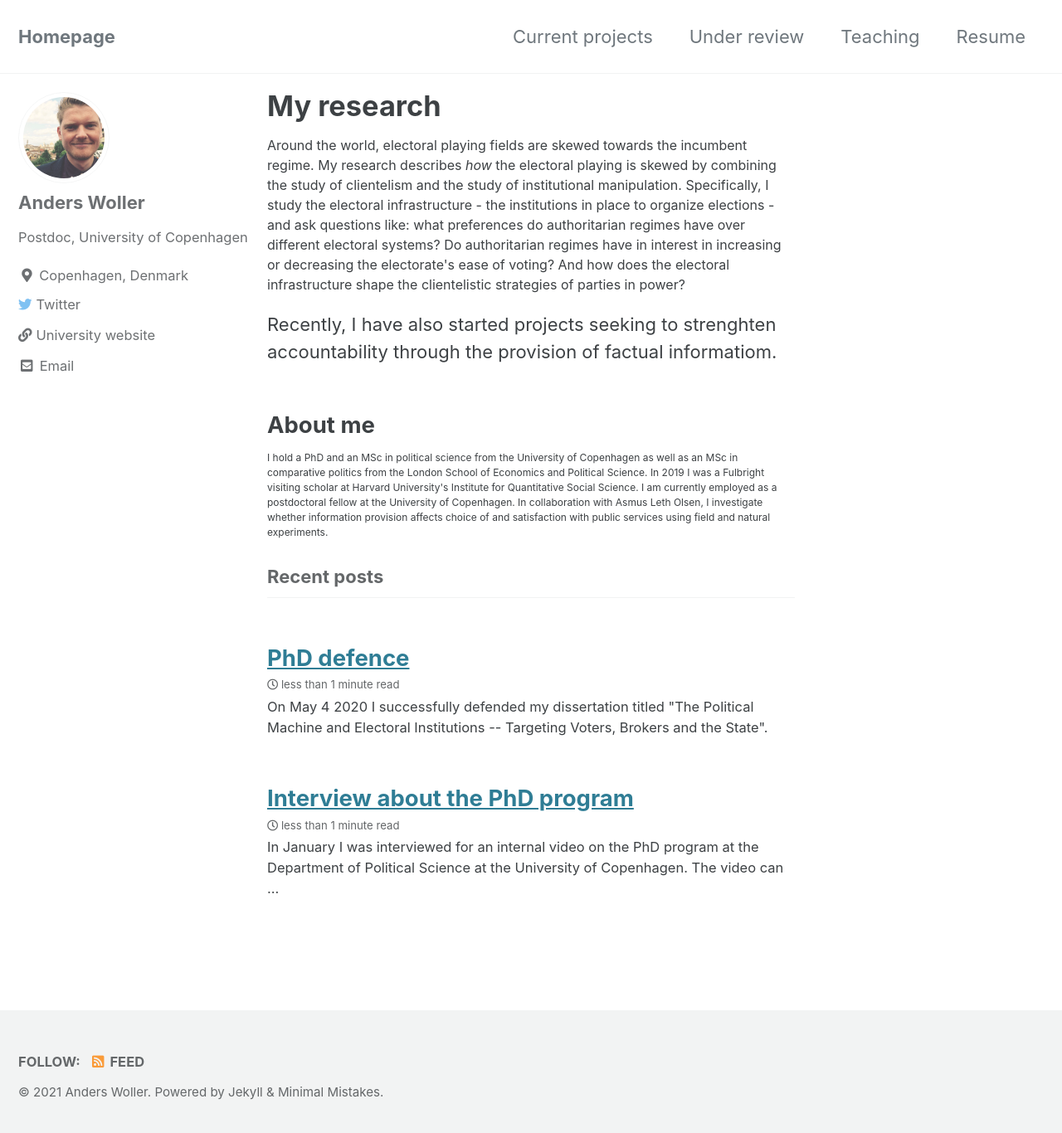
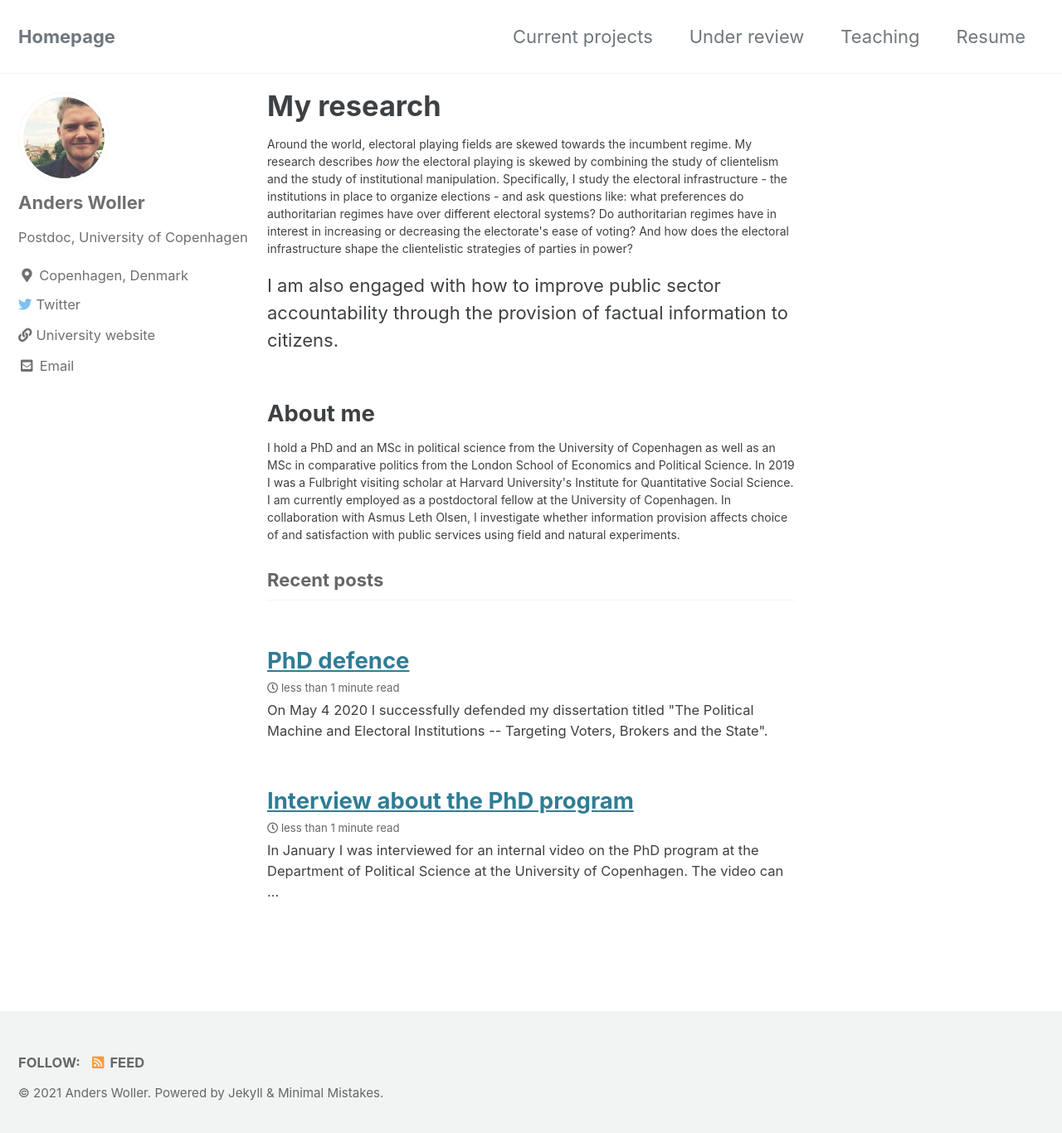
Before and after one commit to AndersWoller/AndersWoller.github.io, a Jekyll site: the page built from index.html, in a window 1280 px wide and 1373 px high. Shown: the top 1366 px of the window at 83% size. Built offline with Jekyll 4.4.1, drawn with Linux system fonts in a browser that asks for light colours; cached includes are drawn as plain includes; the list of posts is cut into pages by our own code.

Commit message:
font size homepage

```diff
--- a/index.html
+++ b/index.html
@@ -4,17 +4,17 @@ author_profile: true
 title: "My research"
 ---
 
-<p style="font-size:16px"> Around the world, electoral playing fields are skewed towards the incumbent regime.
+<p style="font-size:14px"> Around the world, electoral playing fields are skewed towards the incumbent regime.
   My research describes <i>how</i> the electoral playing is skewed by combining the study of clientelism and the study of institutional manipulation.
   Specifically, I study the electoral infrastructure - the institutions in place to organize elections - and ask questions like: what preferences do authoritarian regimes
   have over different electoral systems? Do authoritarian regimes have in interest in increasing or decreasing the electorate's ease of voting?
   And how does the electoral infrastructure shape the clientelistic strategies of parties in power?</p>
-  Recently, I have also started projects seeking to strenghten accountability through the provision of factual informatiom.
+  I am also engaged with how to improve public sector accountability through the provision of factual information to citizens.
 
 
 <h2> About me </h2>
 
-<p style="font-size:12px"> I hold a PhD and an MSc in political science from the University of Copenhagen as
+<p style="font-size:14px"> I hold a PhD and an MSc in political science from the University of Copenhagen as
   well as an MSc in comparative politics from the London School of Economics and Political Science. In 2019 I
   was a Fulbright visiting scholar at Harvard University's Institute for Quantitative Social Science. I am currently
   employed as a postdoctoral fellow at the University of Copenhagen. In collaboration with Asmus Leth Olsen, I
```
